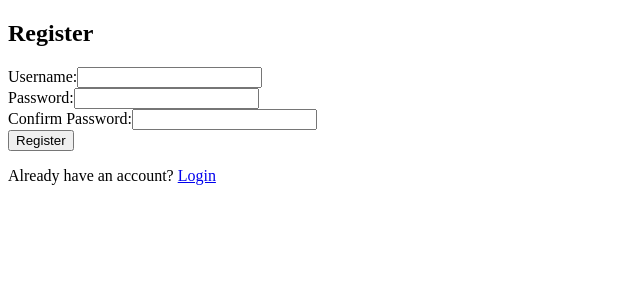
After one commit to KodyKaps/recipes-api, a Django app: page /accounts/register in a window 1280 px wide. The commit adds this page. Shown: the top 300 px of the page, without its empty margins (0-640 px from the left). Run offline with Django 4.2, Linux system fonts and the light colour scheme.

Commit message:
login and regstriation

```diff
--- /dev/null
+++ b/recipes/templates/accounts/register.html
@@ -0,0 +1,15 @@
+<!DOCTYPE html>
+<html>
+<head><title>Register</title></head>
+<body>
+<h2>Register</h2>
+<form method="post">
+  {% csrf_token %}
+  <label>Username:</label><input type="text" name="username"><br>
+  <label>Password:</label><input type="password" name="password"><br>
+  <label>Confirm Password:</label><input type="password" name="confirm_password"><br>
+  <button type="submit">Register</button>
+</form>
+<p>Already have an account? <a href="login">Login</a></p>
+</body>
+</html>
--- a/recipes/urls.py
+++ b/recipes/urls.py
@@ -7,5 +7,8 @@ from . import views
 #what endpoints/paths exist and connect to the funtion
 urlpatterns = [
     path('landing',views.landing_page, name="landing_page"),
-    path('',views.recipe_list, name="recipe_list")
+    path('',views.recipe_list, name="recipe_list"),
+    path('login/', views.login_view, name='login'),
+    path('register/', views.register, name='register'),
+    path('logout/', views.logout_view, name='logout'),
 ]
--- a/recipes/views.py
+++ b/recipes/views.py
@@ -1,13 +1,54 @@
-from django.shortcuts import render
+from django.shortcuts import render, redirect
 from .models import Recipe
 from django.db.models import Q
 
+from django.contrib.auth import authenticate, login, logout
+from django.contrib.auth.models import User
+from django.contrib import messages
+from django.contrib.auth.decorators import login_required
 # Create your views here.
 #home landing page
 def landing_page(request):
     return render(request, 'landing.html')
 
+
+def login_view(request):
+    if request.method == "POST":
+        username = request.POST['username']
+        password = request.POST['password']
+        user = authenticate(request, username=username, password=password)
+
+        if user is not None:
+            login(request, user)
+            return redirect('/')  # redirect to homepage or dashboard
+        else:
+            messages.error(request, "Invalid username or password")
+
+    return render(request, 'accounts/login.html')
+
+def register(request):
+    if request.method == "POST":
+        username = request.POST['username']
+        password = request.POST['password']
+        confirm_password = request.POST['confirm_password']
+
+        if password != confirm_password:
+            messages.error(request, "Passwords do not match")
+        elif User.objects.filter(username=username).exists():
+            messages.error(request, "Username already exists")
+        else:
+            user = User.objects.create_user(username=username, password=password)
+            login(request, user)
+            return redirect('/')
+
+    return render(request, 'accounts/register.html')
+
+def logout_view(request):
+    logout(request)
+    return redirect('login')
+
 #recipes list
+@login_required
 def recipe_list(request):
     query = request.GET.get('q')
     if query:
--- a/recipes_project/urls.py
+++ b/recipes_project/urls.py
@@ -22,4 +22,7 @@ urlpatterns = [
     path('', views.landing_page),
     path('admin/', admin.site.urls),
     path('recipes/', views.recipe_list),
+    path('accounts/register',views.register),
+    path('accounts/login/',views.login_view),
+    path('logout',views.logout_view)
 ]
```
Also changed, not shown: recipes/templates/accounts/login.html (added, +14 -0 lines), recipes/templates/landing.html (+10 -3 lines), db.sqlite3.
